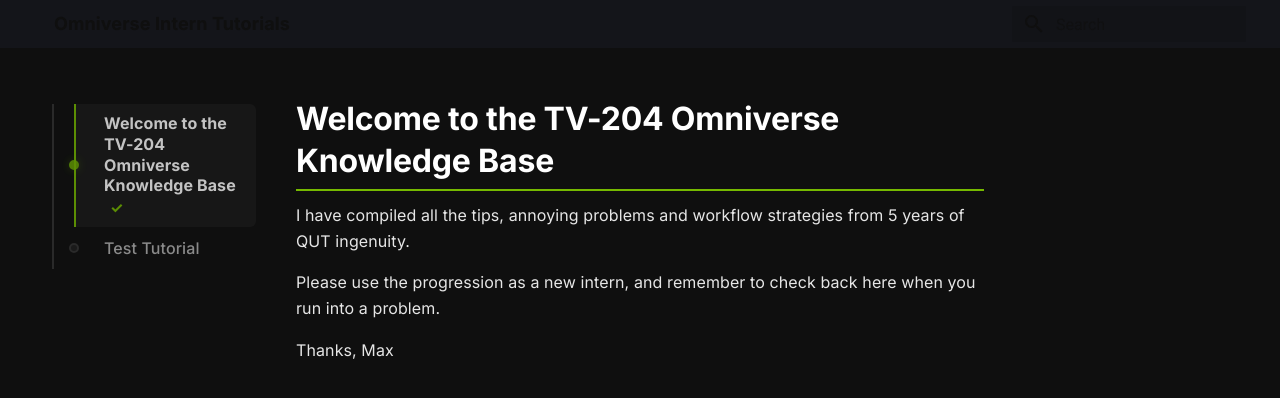
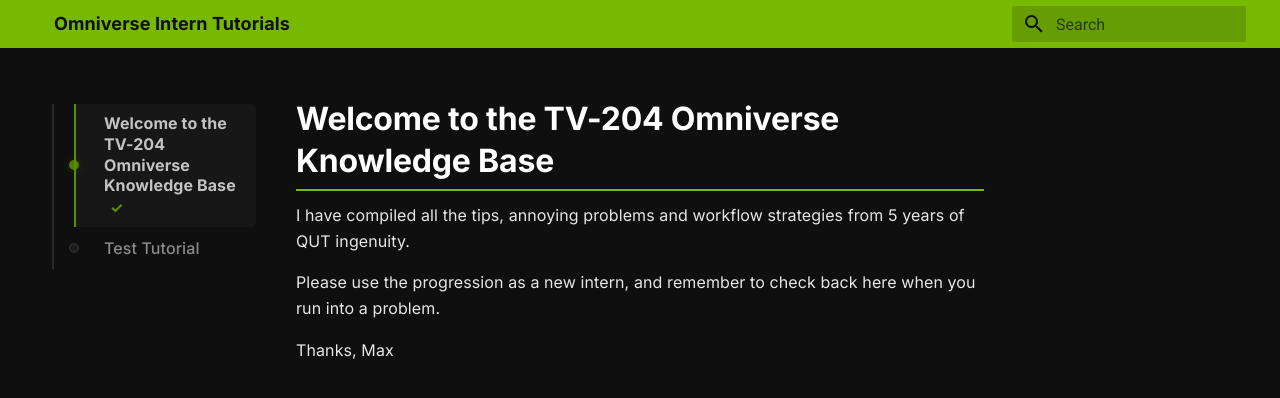
Before and after one commit to mxbdesign/omniverse_tutorials, an MkDocs documentation site: the page built from docs/index.md, in a window 1280 px wide. Shown: the top 398 px of the page. Built offline with MkDocs 1.6.1 and Material for MkDocs 9.7.7, drawn with Linux system fonts in a browser that asks for light colours.

Commit message:
Enhance header styles with !important declarations
Added !important to header styles for better specificity.

```diff
--- a/docs/stylesheets/extra.css
+++ b/docs/stylesheets/extra.css
@@ -107,20 +107,20 @@ body,
 
 /* Header / top nav bar — NVIDIA green, dark text/icons for contrast */
 .md-header {
-  background-color: var(--nv-green);
-  color: #0F0F0F;
+  background-color: var(--nv-green) !important;
+  color: #0F0F0F !important;
   box-shadow: none;
 }
 
 .md-header__title,
 .md-header__button,
 .md-header__topic {
-  color: #0F0F0F;
+  color: #0F0F0F !important;
 }
 
 .md-header__button svg,
 .md-header__button.md-icon svg {
-  fill: #0F0F0F;
+  fill: #0F0F0F !important;
 }
 
 /* Hide logo fully */
```
